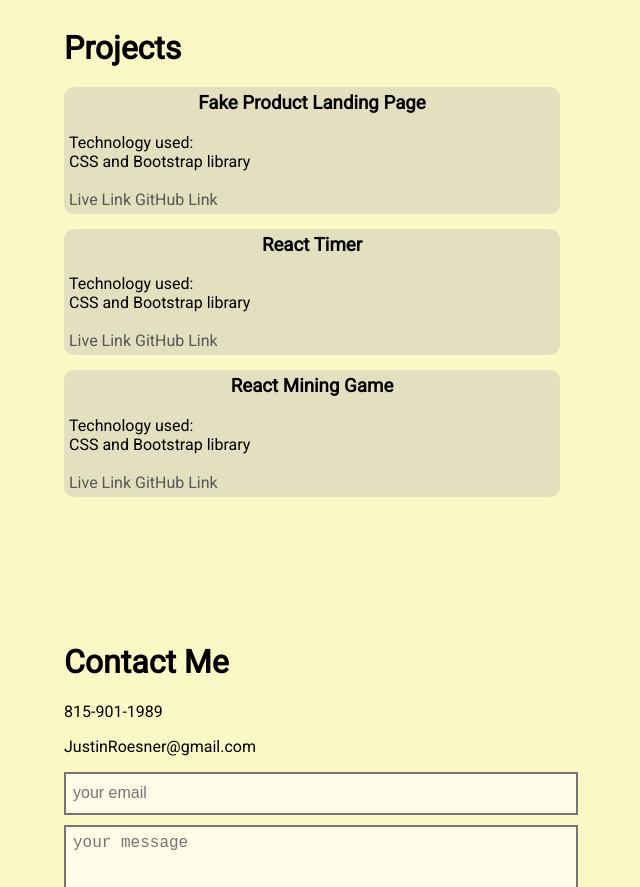
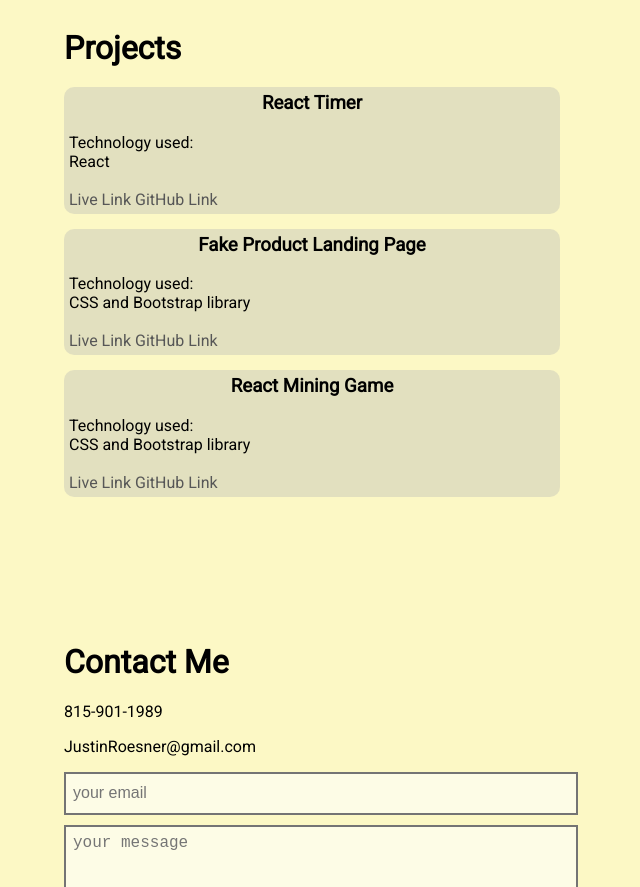
Before and after one commit to JustinRoesner/personal-site, a plain HTML site: page index.html in a window 1280 px wide. Shown: the part 1252-2139 px from the top of the page, without its empty margins (328-968 px from the left). Drawn offline with Linux system fonts and the light colour scheme.

Commit message:
added second project

```diff
--- a/index.html
+++ b/index.html
@@ -12,22 +12,20 @@
     />
   </head>
   <body>
-    <!-- nav bar -->
-
-
     <!-- intro section -->
     <section>
       <h1>Justin Roesner</h1>
       <p class="subtitle"><strong>Front End Developer</strong></p>
     <div>
+    <!-- nav bar -->
       <ul class="nav-list">
         <li>
           <a href="https://github.com/JustinRoesner" target="_blank">GitHub</a>
         </li>
         <li>
-          <a href="https://www.linkedin.com/in/justinroesner/" target="_blank"
-            >LinkedIn</a
-          >
+          <a href="https://www.linkedin.com/in/justinroesner/" target="_blank">
+            LinkedIn
+          </a>
         </li>
         <li>
           <a href="#contact">Contact</a>
@@ -75,6 +73,18 @@
     <!-- personal projects -->
     <section>
       <h2>Projects</h2>
+      <!-- project 1 -->
+      <div class="project">
+        <h3 class="project-name">React Timer</h3>
+        <div>Technology used: </div>
+        <div>React</div>
+        </br>
+        <div>
+          <a href="http://eqtimer.hugesalt.com/" target="_blank">Live Link</a>
+          <a href="https://github.com/JustinRoesner/eq_timer/tree/master/eq_timer" target="_blank">GitHub Link</a>
+        </div>
+      </div>
+      <!-- project 2 -->
       <div class="project">
         <h3 class="project-name">Fake Product Landing Page</h3>
         <div>Technology used: </div>
@@ -85,16 +95,7 @@
           <a href="https://github.com/JustinRoesner/fake-product-site" target="_blank">GitHub Link</a>
         </div>
       </div>
-      <div class="project">
-        <h3 class="project-name">React Timer</h3>
-        <div>Technology used: </div>
-        <div>CSS and Bootstrap library</div>
-        </br>
-        <div>
-          <a href="https://justinroesner.github.io/fake-product-site/" target="_blank">Live Link</a>
-          <a href="https://github.com/JustinRoesner/fake-product-site" target="_blank">GitHub Link</a>
-        </div>
-      </div>
+      <!-- project 3 -->
       <div class="project">
         <h3 class="project-name">React Mining Game</h3>
         <div>Technology used: </div>
--- a/styles/style.css
+++ b/styles/style.css
@@ -89,7 +89,7 @@ form {
   border-radius: 10px;
 }
 .project:hover {
-  background-color: rgba(105, 105, 105, 0.356);
+  background-color: rgba(80, 80, 80, 0.356);
 }
 
 .project-name {
@@ -170,7 +170,6 @@ a:hover {
   }
 
   .nav-list {
-    /* max-width: 200px; */
     justify-content: center;
   }
 
@@ -200,7 +199,6 @@ a:hover {
 @media (min-width: 641px) and (max-width: 1000px) {
   h1 {
     font-size: 3.25rem;
-    /* text-align: center; */
   }
   body {
     padding: 10% 20% 5% 20%;
```
